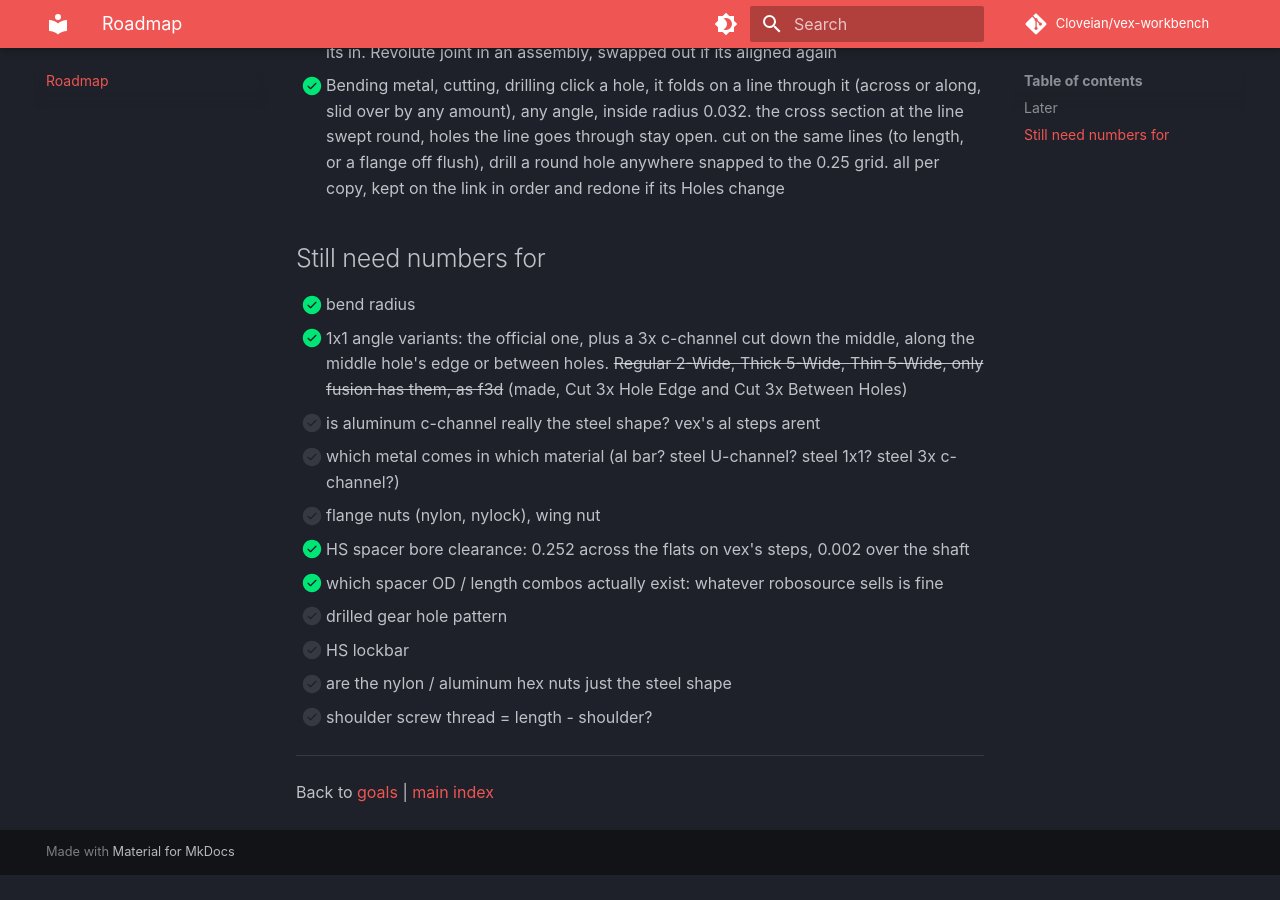
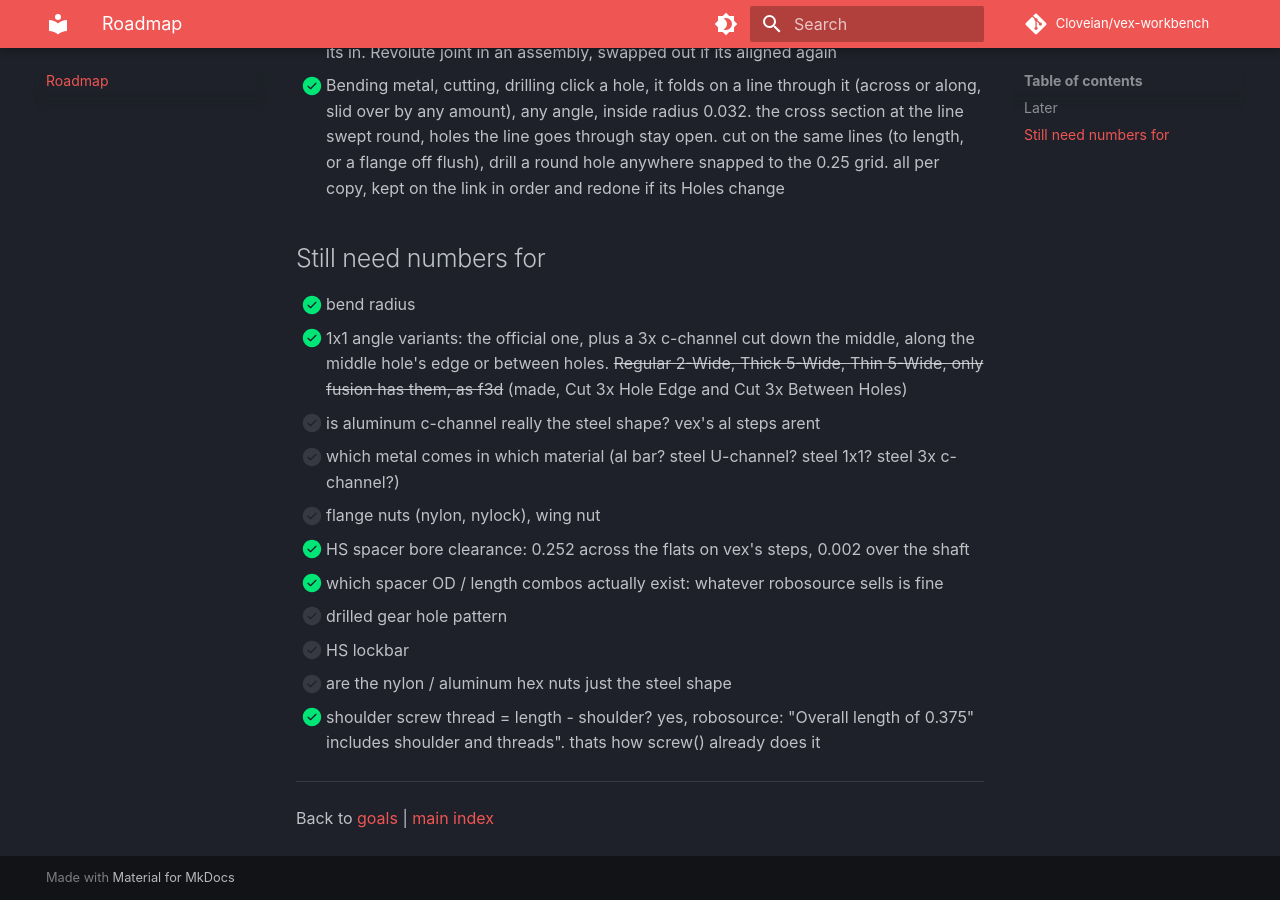
Before and after one commit to Cloveian/vex-workbench, an MkDocs documentation site: the page built from docs/roadmap.md, in a window 1280 px wide and 900 px high, scrolled down 1194 px. Built offline with MkDocs 1.6.1 and Material for MkDocs 9.7.7, drawn with Linux system fonts in a browser that asks for light colours; comment, search, counter and statistics services are not loaded; before the commit the page ends 2069 px from its top, so only the background shows below that.

Commit message:
robosource says shoulder screw length includes the shoulder, so the generator was right all along

```diff
--- a/docs/roadmap.md
+++ b/docs/roadmap.md
@@ -33,7 +33,7 @@ in build order, each one is something i can open and poke at
 - [ ] drilled gear hole pattern
 - [ ] HS lockbar
 - [ ] are the nylon / aluminum hex nuts just the steel shape
-- [ ] shoulder screw thread = length - shoulder?
+- [x] shoulder screw thread = length - shoulder? yes, robosource: "Overall length of 0.375" includes shoulder and threads". thats how screw() already does it
 
 ---
 Back to [goals](goals.md) | [main index](index.md)
```
